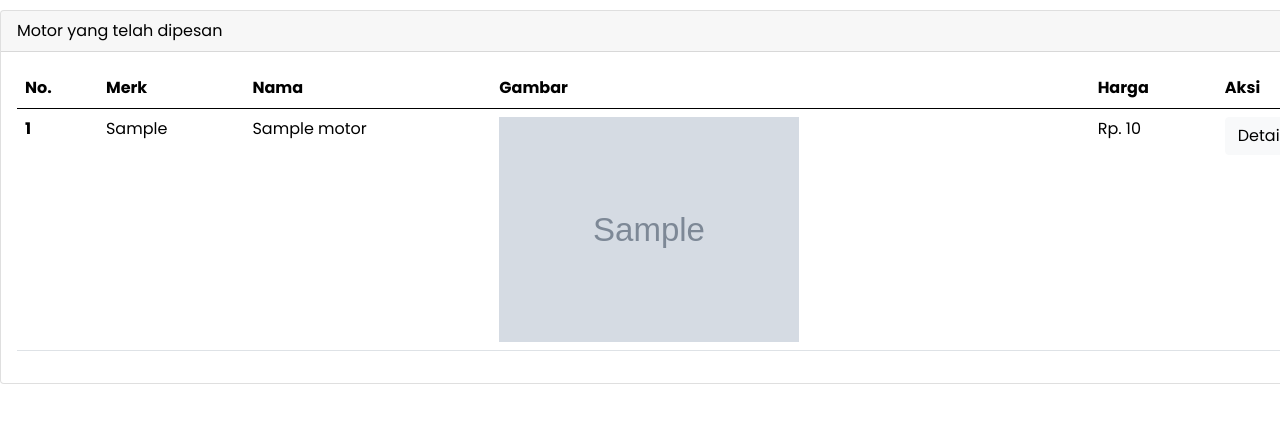
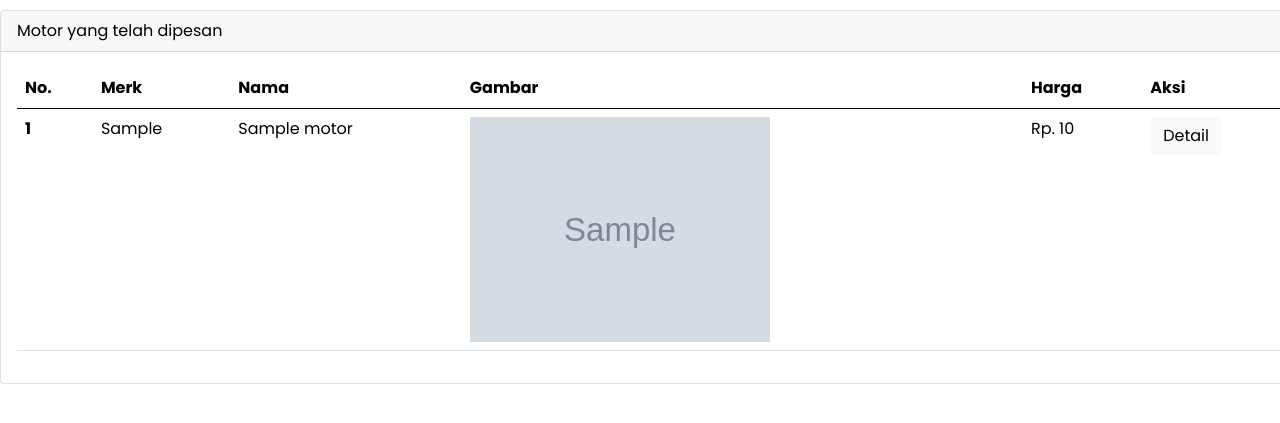
Before and after one commit to mochammadkevin/Tugas-Akhir-Basdat, a PHP site: page /keranjang.php in a window 1280 px wide; the page is wider, and only the part inside the window is pictured. Shown: the part 56-479 px from the top of that part. Run offline with PHP 8.4, Linux system fonts and the light colour scheme; the visitor is signed in with stand-in values (Sample User, id 1); tables that the repository leaves empty or names only in its code hold one stand-in row (values such as "Sample post"); grey boxes marked "Sample" are stand-in pictures; data that the repository does not hold is empty.

Commit message:
update design + price fix

```diff
--- a/keranjang.php
+++ b/keranjang.php
@@ -30,7 +30,7 @@ $nama_lengkap = $data['nama_lengkap'];
     <title>IPB Garage</title>
     <style>
     .mx-auto {
-        width: 1400px;
+        width: 1315px;
     }
 
     .card {
```
